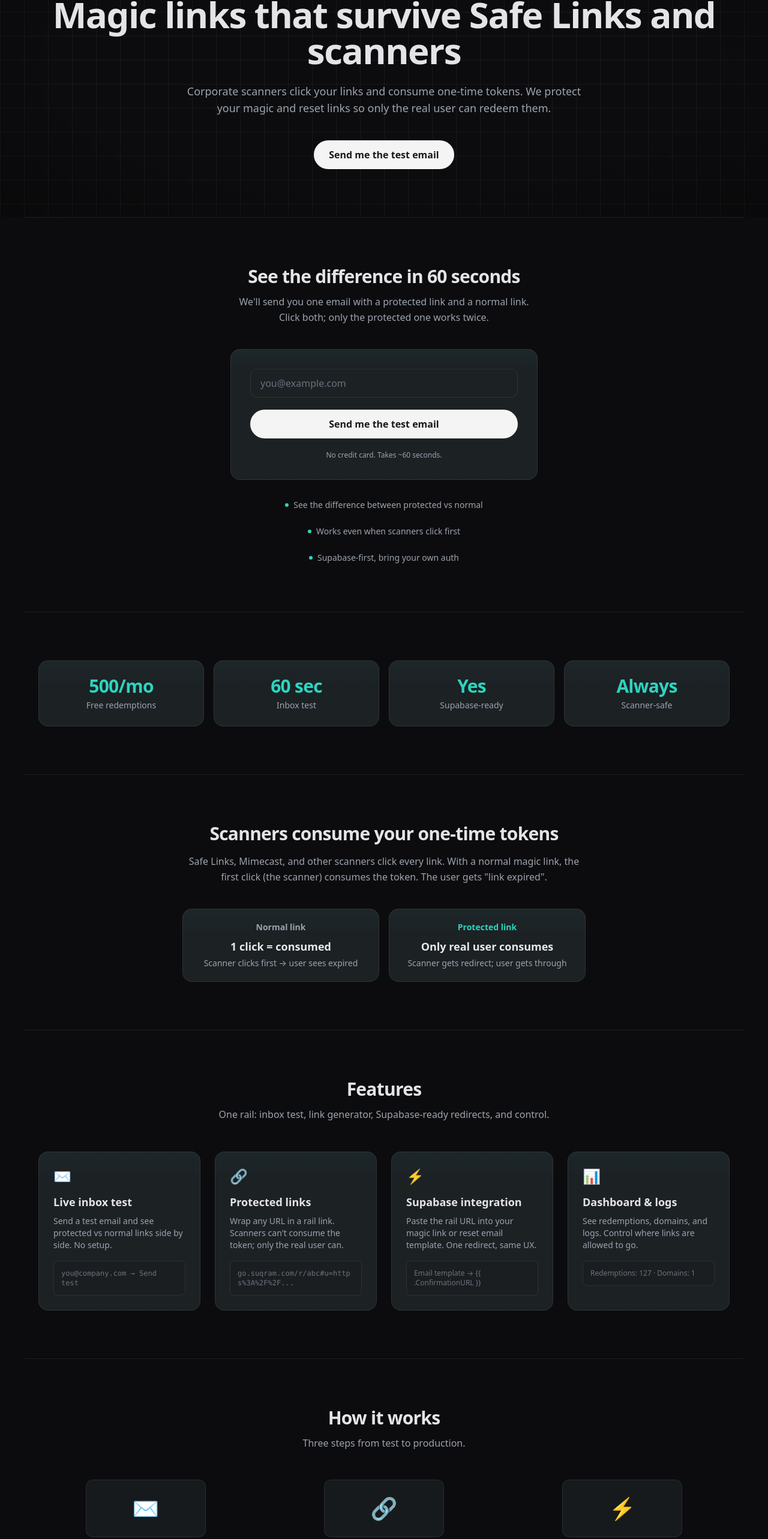
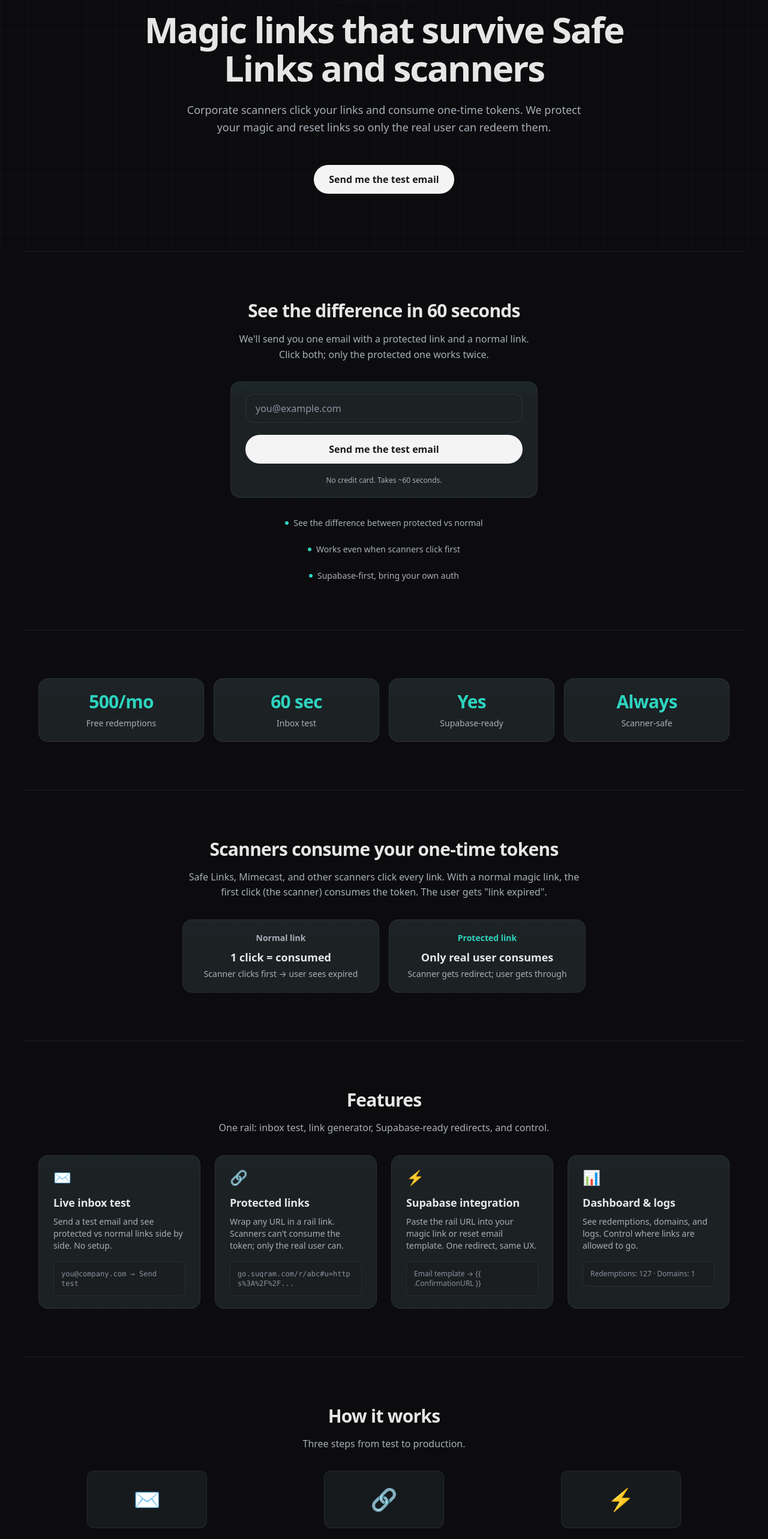
Before and after one commit to macuunamatata/Suqram, a Next.js app in the folder site/: page / in a window 1280 px wide. Shown: the part 205-2771 px from the top of the page at 60% size. Built offline with nearby package versions, Linux system fonts and the light colour scheme.

Commit message:
Polish UI/UX to domained feel

```diff
--- a/site/app/HomeEmailModule.tsx
+++ b/site/app/HomeEmailModule.tsx
@@ -26,7 +26,7 @@ export default function HomeEmailModule() {
   return (
     <div className="mx-auto max-w-lg">
       {/* Primary card: form or success */}
-      <div className="card card-gradient-top p-6 sm:p-8">
+      <div className="card card-padded card-gradient-top">
         {status === "sent" ? (
           <>
             <p className="font-semibold text-[var(--text)]">Check your inbox.</p>
@@ -74,7 +74,7 @@ export default function HomeEmailModule() {
               />
             </div>
             {error && (
-              <p className="text-sm text-[var(--accent)]" role="alert">
+              <p className="text-sm text-error-muted" role="alert">
                 {error}
               </p>
             )}
--- a/site/app/HomeFAQ.tsx
+++ b/site/app/HomeFAQ.tsx
@@ -17,19 +17,19 @@ export default function HomeFAQ({ items }: { items: FAQItem[] }) {
           <button
             type="button"
             onClick={() => setOpenIndex(openIndex === i ? null : i)}
-            className="flex w-full items-center justify-between px-5 py-4 text-left text-sm font-medium text-[var(--text)] hover:bg-[var(--bg2)]/50 transition-colors"
+            className="flex w-full items-center justify-between px-5 py-4 text-left text-sm font-medium text-[var(--text)] hover:bg-[var(--bg2)]/40 transition-colors duration-150 ease-out rounded-t-2xl focus-visible:ring-2 focus-visible:ring-[var(--accent-focus)] focus-visible:ring-offset-2 focus-visible:ring-offset-[var(--surface-elevated)]"
             aria-expanded={openIndex === i}
           >
             <span>{item.q}</span>
             <span
-              className={`shrink-0 text-[var(--muted)] transition-transform ${openIndex === i ? "rotate-180" : ""}`}
+              className={`shrink-0 text-[var(--text-muted)] transition-transform duration-150 ease-out ${openIndex === i ? "rotate-180" : ""}`}
               aria-hidden
             >
               ▼
             </span>
           </button>
           {openIndex === i && (
-            <div className="border-t border-[var(--border)] px-5 py-4 text-sm text-[var(--muted)]">
+            <div className="border-t border-[var(--border)] px-5 py-4 text-sm body-text">
               {item.a}
             </div>
           )}
--- a/site/app/globals.css
+++ b/site/app/globals.css
@@ -2,139 +2,218 @@
 @tailwind components;
 @tailwind utilities;
 
-/* Domained.app-style: centralized theme — near-black, grid + vignette hero, teal accent, off-white CTA. */
+/* Premium polish: domained.app feel — typography, spacing, glass surfaces, restrained interactions. */
 :root {
   /* Base & surfaces */
   --bg: #0c0c0e;
   --surface: #161a1c;
   --surface-elevated: #1c2124;
   --bg2: #1a1e20;
-  --border: rgba(255, 255, 255, 0.08);
-  --border-strong: rgba(255, 255, 255, 0.12);
-  --grid-line: rgba(255, 255, 255, 0.05);
+  --border: rgba(255, 255, 255, 0.07);
+  --border-strong: rgba(255, 255, 255, 0.10);
+  --grid-line: rgba(255, 255, 255, 0.025);
 
-  /* Typography */
-  --text: #e8e8ea;
-  --text-heading: #e4e4e8;
-  --text-muted: #9ca3af;
-  --text-muted-strong: #6b7280;
+  /* Typography — avoid pure #fff; soft off-white + muted gray */
+  --text: #e6e6e8;
+  --text-heading: #e6e6e6;
+  --text-muted: #a8afb8;
+  --text-muted-strong: #8b92a0;
 
   /* Accent & warn */
   --accent: #2dd4bf;
-  --accent-dim: rgba(45, 212, 191, 0.12);
-  --accent-glow: rgba(45, 212, 191, 0.35);
+  --accent-dim: rgba(45, 212, 191, 0.10);
+  --accent-focus: rgba(45, 212, 191, 0.25);
+  --accent-glow: rgba(45, 212, 191, 0.22);
   --warn: #f59e0b;
-  --warn-dim: rgba(245, 158, 11, 0.15);
+  --warn-dim: rgba(245, 158, 11, 0.12);
+  --error-muted: rgba(248, 113, 113, 0.9);
 
-  /* Primary CTA (pill: off-white, dark text — NOT green) */
+  /* Primary CTA */
   --cta-bg: #f4f4f5;
   --cta-text: #18181b;
-  --cta-border: rgba(255, 255, 255, 0.2);
-  --cta-hover-bg: #e4e4e7;
+  --cta-hover-bg: #e8e8ea;
 
-  /* Legacy aliases for existing components */
+  /* Spacing rhythm: 8/12/16/24/32/48/72 */
+  --space-1: 0.25rem;  /* 4 */
+  --space-2: 0.5rem;   /* 8 */
+  --space-3: 0.75rem;  /* 12 */
+  --space-4: 1rem;    /* 16 */
+  --space-6: 1.5rem;  /* 24 */
+  --space-8: 2rem;    /* 32 */
+  --space-12: 3rem;   /* 48 */
+  --space-18: 4.5rem; /* 72 */
+
+  /* Legacy aliases */
   --panel: var(--surface);
   --card: var(--surface-elevated);
   --muted: var(--text-muted);
   --muted-strong: var(--text-muted-strong);
   --ring: var(--accent);
-  --shadow-hover: 0 6px 20px rgba(0, 0, 0, 0.25);
 }
 
 body {
   color: var(--text);
   background: var(--bg);
   font-family: system-ui, -apple-system, BlinkMacSystemFont, "Segoe UI", Roboto, sans-serif;
+  line-height: 1.55;
+  -webkit-font-smoothing: antialiased;
+}
+
+/* Heading hierarchy — consistent sizes and weights */
+h1, h2, h3 {
+  color: var(--text-heading);
+  font-weight: 700;
+}
+
+h1 {
+  letter-spacing: -0.03em;
+  line-height: 1.08;
+  font-size: clamp(2rem, 5vw + 1rem, 3.75rem);
+}
+
+h2 {
+  letter-spacing: -0.02em;
+  line-height: 1.2;
+  font-size: clamp(1.5rem, 2.5vw + 0.5rem, 1.875rem);
+}
+
+h3 {
+  letter-spacing: -0.01em;
+  line-height: 1.3;
+  font-size: 1.125rem;
+}
+
+/* Hero H1 — soft off-white, tight tracking, large clamp, line-height ~1.0–1.1 */
+.hero-h1 {
+  color: var(--text-heading);
+  font-weight: 700;
+  letter-spacing: -0.035em;
+  line-height: 1.06;
+  font-size: clamp(2.25rem, 5.5vw + 1rem, 3.75rem);
+}
+
+/* Body copy — muted gray, line-height ~1.5–1.7 */
+.body-text {
+  color: var(--text-muted);
   line-height: 1.6;
 }
 
-h1, h2, h3 {
-  color: var(--text-heading);
-}
-
 @layer components {
-  /* Cards: dark surface, 1px border, optional very low green wash; hover restrained */
+  /* Cards: glass/dark-surface, 1px low-contrast border, radius 16px, no heavy shadow */
   .card {
-    @apply rounded-2xl border transition-all duration-200;
-    background: linear-gradient(180deg, rgba(45, 212, 191, 0.03) 0%, transparent 40px), var(--surface-elevated);
+    @apply transition-[border-color,box-shadow] duration-150 ease-out;
+    background: linear-gradient(180deg, rgba(45, 212, 191, 0.02) 0%, transparent 32px), var(--surface-elevated);
     border: 1px solid var(--border);
+    border-radius: 16px;
     box-shadow: none;
   }
   .card:hover {
     border-color: var(--border-strong);
-    box-shadow: var(--shadow-hover);
+    box-shadow: 0 4px 24px rgba(0, 0, 0, 0.18);
+  }
+  .card-padded {
+    padding: 1rem 1.25rem; /* 16–20px mobile */
+  }
+  @media (min-width: 640px) {
+    .card-padded {
+      padding: 1.25rem 1.5rem; /* 20–24px desktop */
+    }
   }
   .card-gradient-top {
-    background: linear-gradient(180deg, rgba(45, 212, 191, 0.04) 0%, transparent 32px), var(--surface-elevated);
+    background: linear-gradient(180deg, rgba(45, 212, 191, 0.03) 0%, transparent 28px), var(--surface-elevated);
     border: 1px solid var(--border);
+    border-radius: 16px;
   }
 
-  /* Primary CTA: pill, off-white bg, dark text, subtle border; hover slightly darkens */
+  /* Primary CTA: off-white pill, dark text, no/minimal shadow, subtle hover */
   .btn-hero {
-    @apply inline-flex items-center justify-center rounded-full px-6 py-3 text-base font-semibold transition-all duration-200;
+    @apply inline-flex items-center justify-center rounded-full px-6 py-3 text-base font-semibold;
     height: 48px;
     min-height: 48px;
     background: var(--cta-bg);
     color: var(--cta-text);
-    border: 1px solid var(--cta-border);
+    border: 1px solid rgba(255, 255, 255, 0.15);
+    box-shadow: none;
+    transition: background-color 150ms ease, border-color 150ms ease, transform 150ms ease;
   }
   .btn-hero:hover {
     background: var(--cta-hover-bg);
-    border-color: rgba(255, 255, 255, 0.25);
-    box-shadow: 0 2px 12px rgba(0, 0, 0, 0.15);
+    border-color: rgba(255, 255, 255, 0.2);
+  }
+  .btn-hero:focus-visible {
+    outline: none;
+    box-shadow: 0 0 0 2px var(--bg), 0 0 0 4px var(--accent-focus);
   }
 
-  /* Accent CTA: teal (featured pricing, key actions) */
   .btn-primary {
-    @apply inline-flex items-center justify-center rounded-full px-6 py-3 text-base font-semibold transition-all duration-200;
+    @apply inline-flex items-center justify-center rounded-full px-6 py-3 text-base font-semibold;
     height: 48px;
     min-height: 48px;
     background: var(--accent);
     color: var(--cta-text);
-    border: 1px solid rgba(45, 212, 191, 0.4);
+    border: 1px solid rgba(45, 212, 191, 0.35);
+    transition: filter 150ms ease, box-shadow 150ms ease;
   }
   .btn-primary:hover {
-    box-shadow: 0 0 20px var(--accent-glow);
-    filter: brightness(1.05);
+    filter: brightness(1.04);
+    box-shadow: 0 0 16px var(--accent-glow);
+  }
+  .btn-primary:focus-visible {
+    outline: none;
+    box-shadow: 0 0 0 2px var(--bg), 0 0 0 4px var(--accent-focus);
   }
 
-  /* Secondary: dark surface, border, white text */
   .btn-secondary {
-    @apply inline-flex items-center justify-center rounded-full px-6 py-3 text-base font-semibold transition-all duration-200;
+    @apply inline-flex items-center justify-center rounded-full px-6 py-3 text-base font-semibold;
     height: 48px;
     min-height: 48px;
     color: var(--text);
     background: var(--surface);
     border: 1px solid var(--border-strong);
+    transition: background-color 150ms ease, border-color 150ms ease;
   }
   .btn-secondary:hover {
     background: var(--surface-elevated);
-    border-color: var(--text-muted);
+    border-color: rgba(255, 255, 255, 0.12);
+  }
+  .btn-secondary:focus-visible {
+    outline: none;
+    box-shadow: 0 0 0 2px var(--bg), 0 0 0 4px var(--accent-focus);
   }
 
   .btn-ghost {
-    @apply inline-flex items-center justify-center rounded-full px-6 py-3 text-base font-semibold transition-all duration-200;
+    @apply inline-flex items-center justify-center rounded-full px-6 py-3 text-base font-semibold;
     height: 48px;
     min-height: 48px;
     color: var(--text);
     background: transparent;
     border: 1px solid var(--border-strong);
+    transition: background-color 150ms ease, border-color 150ms ease;
   }
   .btn-ghost:hover {
     background: rgba(255, 255, 255, 0.04);
     border-color: var(--text-muted);
   }
+  .btn-ghost:focus-visible {
+    outline: none;
+    box-shadow: 0 0 0 2px var(--bg), 0 0 0 4px var(--accent-focus);
+  }
 
   .link-accent {
-    @apply font-medium transition-colors;
+    @apply font-medium transition-colors duration-150 ease-out;
     color: var(--accent);
   }
   .link-accent:hover {
-    filter: brightness(1.15);
+    filter: brightness(1.12);
     text-decoration: underline;
   }
+  .link-accent:focus-visible {
+    outline: none;
+    border-radius: 4px;
+    box-shadow: 0 0 0 2px var(--accent-focus);
+  }
 
-  /* Badge: "Lifetime Deal Available" style — dark capsule, border, teal dot with glow, teal text */
+  /* Pills */
   .pill-hero {
     @apply inline-flex items-center gap-2 rounded-full px-3 py-1.5 text-xs font-medium;
     background: var(--surface);
@@ -146,40 +225,43 @@ h1, h2, h3 {
     height: 6px;
     border-radius: 50%;
     background: var(--accent);
-    box-shadow: 0 0 8px var(--accent-glow);
+    box-shadow: 0 0 6px var(--accent-glow);
   }
-
   .pill {
     @apply inline-flex items-center rounded-full px-3 py-1 text-xs font-medium;
-    background: rgba(255, 255, 255, 0.06);
+    background: rgba(255, 255, 255, 0.05);
     color: var(--text-muted);
     border: 1px solid var(--border);
   }
-
   .pill-accent {
     @apply inline-flex items-center rounded-full px-3 py-1 text-xs font-medium;
     background: var(--accent-dim);
     color: var(--accent);
-    border: 1px solid rgba(45, 212, 191, 0.3);
+    border: 1px solid rgba(45, 212, 191, 0.25);
   }
-
   .pill-warn {
     @apply inline-flex items-center rounded-full px-3 py-1 text-xs font-medium;
     background: var(--warn-dim);
     color: var(--warn);
-    border: 1px solid rgba(245, 158, 11, 0.35);
+    border: 1px solid rgba(245, 158, 11, 0.28);
   }
 
+  /* Inputs: dark surface, subtle border, soft teal focus ring */
   .input-base {
-    @apply block w-full rounded-xl border px-4 py-3 text-[var(--text)] placeholder-[var(--text-muted-strong)] transition-all duration-200;
+    @apply block w-full rounded-xl border px-4 py-3 text-[var(--text)] placeholder-[var(--text-muted-strong)] transition-[border-color,box-shadow] duration-150 ease-out;
     height: 48px;
     background: var(--surface-elevated);
     border: 1px solid var(--border);
+    border-radius: 14px;
   }
   .input-base:focus {
-    @apply outline-none;
+    outline: none;
     border-color: var(--accent);
     box-shadow: 0 0 0 3px var(--accent-dim);
+  }
+  .input-base:focus-visible {
+    outline: none;
+    box-shadow: 0 0 0 2px var(--bg), 0 0 0 4px var(--accent-focus);
   }
 
   .prose-muted {
@@ -190,7 +272,7 @@ h1, h2, h3 {
     border-top: 1px solid var(--border);
   }
 
-  /* Hero area: grid + vignette applied via .hero-bg */
+  /* Hero: extremely subtle grid + soft vignette (no obvious circles) */
   .hero-bg {
     position: relative;
     background-color: var(--bg);
@@ -204,7 +286,7 @@ h1, h2, h3 {
     background-image:
       linear-gradient(var(--grid-line) 1px, transparent 1px),
       linear-gradient(90deg, var(--grid-line) 1px, transparent 1px);
-    background-size: 40px 40px;
+    background-size: 48px 48px;
   }
   .hero-bg::after {
     content: "";
@@ -212,8 +294,9 @@ h1, h2, h3 {
     inset: 0;
     pointer-events: none;
     z-index: 0;
-    background: radial-gradient(ellipse 80% 60% at 50% -10%, rgba(255, 255, 255, 0.04) 0%, transparent 50%),
-                radial-gradient(ellipse 100% 100% at 50% 50%, transparent 40%, rgba(0, 0, 0, 0.5) 100%);
+    background:
+      radial-gradient(ellipse 120% 80% at 50% -15%, rgba(255, 255, 255, 0.03) 0%, transparent 55%),
+      radial-gradient(ellipse 140% 120% at 50% 50%, transparent 50%, rgba(0, 0, 0, 0.35) 100%);
   }
   .hero-bg > * {
     position: relative;
@@ -231,4 +314,17 @@ h1, h2, h3 {
   .text-warn {
     color: var(--warn);
   }
+  .text-error-muted {
+    color: var(--error-muted);
+  }
 }
+
+/* Global focus-visible: thin ring, premium (not neon). Buttons/inputs define their own; this catches bare links. */
+*:focus-visible {
+  outline: none;
+}
+
+a:not([class*="btn"]):focus-visible {
+  border-radius: 6px;
+  box-shadow: 0 0 0 2px var(--bg), 0 0 0 4px var(--accent-focus);
+}
--- a/site/app/layout.tsx
+++ b/site/app/layout.tsx
@@ -49,7 +49,7 @@ export default function RootLayout({
                 <a
                   key={href}
                   href={href}
-                  className="text-sm text-[var(--muted)] transition-colors hover:text-[var(--text)]"
+                  className="text-sm text-[var(--muted)] transition-colors duration-150 ease-out hover:text-[var(--text)]"
                 >
                   {label}
                 </a>
@@ -79,7 +79,7 @@ export default function RootLayout({
                     href={href}
                     target={external ? "_blank" : undefined}
                     rel={external ? "noopener noreferrer" : undefined}
-                    className="text-xs text-[var(--muted)] transition-colors hover:text-[var(--text)]"
+                    className="text-xs text-[var(--muted)] transition-colors duration-150 ease-out hover:text-[var(--text)]"
                   >
                     {label}
                   </a>
--- a/site/app/page.tsx
+++ b/site/app/page.tsx
@@ -140,25 +140,26 @@ const FAQ_ITEMS = [
 ];
 
 const CONTAINER = "mx-auto max-w-[1200px] px-4 sm:px-6";
-const SECTION_PY = "py-16 sm:py-20";
+const SECTION_PY = "py-12 sm:py-20";
+const HERO_PY = "py-16 sm:py-24";
 
 export default function HomePage() {
   return (
     <>
-      {/* Hero: near-black + subtle grid (4–6% opacity) + soft vignette/spotlight */}
-      <section className={`hero-bg ${SECTION_PY}`}>
+      {/* Hero: generous spacing, calm premium feel */}
+      <section className={`hero-bg ${HERO_PY}`}>
         <div className={`${CONTAINER} text-center`}>
           <p className="pill-hero inline-flex items-center gap-2 text-xs">
             <span className="pill-hero-dot" aria-hidden />
             Auth links that don&apos;t break in corporate inboxes
           </p>
-          <h1 className="mt-6 text-4xl font-bold tracking-tight text-[var(--text-heading)] sm:text-5xl lg:text-6xl leading-[1.15]">
+          <h1 className="hero-h1 mt-8 max-w-4xl mx-auto">
             Magic links that survive Safe Links and scanners
           </h1>
-          <p className="mt-6 max-w-2xl mx-auto text-lg text-[var(--text-muted)]">
+          <p className="mt-6 max-w-2xl mx-auto text-lg body-text leading-relaxed">
             Corporate scanners click your links and consume one-time tokens. We protect your magic and reset links so only the real user can redeem them.
           </p>
-          <div className="mt-10">
+          <div className="mt-12">
             <a href="#try" className="btn-hero">
               Send me the test email
             </a>
@@ -172,10 +173,10 @@ export default function HomePage() {
           <h2 className="text-2xl font-bold tracking-tight text-[var(--text-heading)] sm:text-3xl">
             See the difference in 60 seconds
           </h2>
-          <p className="mt-3 text-[var(--text-muted)]">
+          <p className="mt-4 text-[var(--text-muted)] leading-relaxed">
             We&apos;ll send you one email with a protected link and a normal link. Click both; only the protected one works twice.
           </p>
-          <div className="mt-10">
+          <div className="mt-8">
             <HomeEmailModule />
           </div>
         </div>
@@ -187,12 +188,12 @@ export default function HomePage() {
           {STATS.map(({ label, value }) => (
             <div
               key={label}
-              className="card p-6 text-center"
+              className="card card-padded text-center"
             >
               <p className="text-2xl font-bold tracking-tight text-accent sm:text-3xl">
                 {value}
               </p>
-              <p className="mt-1 text-sm text-[var(--text-muted)]">{label}</p>
+              <p className="mt-2 text-sm text-[var(--text-muted)]">{label}</p>
             </div>
           ))}
         </div>
@@ -203,16 +204,16 @@ export default function HomePage() {
         <h2 className="text-2xl font-bold tracking-tight text-[var(--text-heading)] sm:text-3xl text-center">
           Scanners consume your one-time tokens
         </h2>
-        <p className="mt-4 max-w-2xl mx-auto text-center text-[var(--text-muted)]">
+        <p className="mt-4 max-w-2xl mx-auto text-center body-text">
           Safe Links, Mimecast, and other scanners click every link. With a normal magic link, the first click (the scanner) consumes the token. The user gets &quot;link expired&quot;.
         </p>
-        <div className="mt-10 flex flex-col sm:flex-row items-stretch justify-center gap-4 max-w-2xl mx-auto">
-          <div className="card flex-1 p-5 text-center">
+        <div className="mt-8 flex flex-col sm:flex-row items-stretch justify-center gap-4 max-w-2xl mx-auto">
+          <div className="card card-padded flex-1 text-center">
             <p className="text-sm font-semibold text-[var(--text-muted)]">Normal link</p>
             <p className="mt-2 text-lg font-bold text-[var(--text)]">1 click = consumed</p>
             <p className="mt-1 text-sm text-[var(--text-muted)]">Scanner clicks first → user sees expired</p>
           </div>
-          <div className="card flex-1 p-5 text-center border-[var(--accent)]/40 bg-[var(--accent-dim)]/30">
+          <div className="card card-padded flex-1 text-center border-[var(--accent)]/30 bg-[var(--accent-dim)]/20">
             <p className="text-sm font-semibold text-accent">Protected link</p>
             <p className="mt-2 text-lg font-bold text-[var(--text)]">Only real user consumes</p>
             <p className="mt-1 text-sm text-[var(--text-muted)]">Scanner gets redirect; user gets through</p>
@@ -225,12 +226,12 @@ export default function HomePage() {
         <h2 className="text-2xl font-bold tracking-tight text-[var(--text-heading)] sm:text-3xl text-center">
           Features
         </h2>
-        <p className="mt-3 max-w-xl mx-auto text-center text-[var(--text-muted)]">
+        <p className="mt-4 max-w-xl mx-auto text-center body-text">
           One rail: inbox test, link generator, Supabase-ready redirects, and control.
         </p>
-        <div className="mt-12 grid gap-6 sm:grid-cols-2 lg:grid-cols-4">
+        <div className="mt-8 grid gap-4 sm:gap-6 sm:grid-cols-2 lg:grid-cols-4">
           {FEATURES.map(({ title, copy, icon, mock }) => (
-            <div key={title} className="card p-6">
+            <div key={title} className="card card-padded">
               <span className="text-2xl" aria-hidden>{icon}</span>
               <h3 className="mt-3 text-lg font-semibold text-[var(--text-heading)]">{title}</h3>
               <p className="mt-2 text-sm text-[var(--text-muted)]">{copy}</p>
@@ -245,10 +246,10 @@ export default function HomePage() {
         <h2 className="text-2xl font-bold tracking-tight text-[var(--text-heading)] sm:text-3xl text-center">
           How it works
         </h2>
-        <p className="mt-3 max-w-xl mx-auto text-center text-[var(--text-muted)]">
+        <p className="mt-4 max-w-xl mx-auto text-center body-text">
           Three steps from test to production.
         </p>
-        <div className="mt-12 grid gap-10 sm:grid-cols-3">
+        <div className="mt-8 grid gap-8 sm:grid-cols-3">
           {STEPS.map(({ title, copy, illustration }, i) => (
             <div key={i} className="text-center">
               <div className="mx-auto w-full max-w-[200px]">{illustration}</div>
@@ -265,14 +266,14 @@ export default function HomePage() {
         <h2 className="text-2xl font-bold tracking-tight text-[var(--text-heading)] sm:text-3xl text-center">
           Pricing
         </h2>
-        <p className="mt-3 max-w-xl mx-auto text-center text-[var(--text-muted)]">
+        <p className="mt-4 max-w-xl mx-auto text-center body-text">
           You only pay for successful redemptions. No charge when a scanner clicks.
         </p>
-        <div className="mt-12 grid gap-6 sm:grid-cols-3 max-w-4xl mx-auto">
+        <div className="mt-8 grid gap-4 sm:gap-6 sm:grid-cols-3 max-w-4xl mx-auto">
           {PRICING_TIERS.map((tier) => (
             <div
               key={tier.name}
-              className={`card relative p-6 sm:p-8 ${tier.featured ? "border-[var(--accent)]" : ""}`}
+              className={`card card-padded relative ${tier.featured ? "border-[var(--accent)]/50" : ""}`}
             >
               {tier.featured && tier.pill && (
                 <span className="absolute -top-3 left-1/2 -translate-x-1/2 pill-accent">
@@ -301,13 +302,13 @@ export default function HomePage() {
         <h2 className="text-2xl font-bold tracking-tight text-[var(--text-heading)] sm:text-3xl text-center">
           FAQ
         </h2>
-        <div className="mt-12">
+        <div className="mt-8">
           <HomeFAQ items={FAQ_ITEMS} />
         </div>
       </section>
 
       {/* ThemePreview: accent, warn, surface, CTA — for palette verification */}
-      <section className={`section-border py-8 ${CONTAINER}`} aria-hidden>
+      <section className={`section-border py-12 ${CONTAINER}`} aria-hidden>
         <div className="flex flex-wrap items-center justify-center gap-6 rounded-xl border border-[var(--border)] bg-[var(--surface)]/50 p-6">
           <span className="flex items-center gap-2 text-sm text-[var(--text-muted)]">
             <span className="pill-hero-dot" />
@@ -323,11 +324,11 @@ export default function HomePage() {
 
       {/* Final CTA */}
       <section className={`section-border ${SECTION_PY} ${CONTAINER}`}>
-        <div className="max-w-2xl mx-auto text-center card p-10 sm:p-12">
-          <h2 className="text-2xl font-bold tracking-tight text-[var(--text)] sm:text-3xl">
+        <div className="max-w-2xl mx-auto text-center card p-8 sm:p-10">
+          <h2 className="text-2xl font-bold tracking-tight text-[var(--text-heading)] sm:text-3xl">
             Ready to try?
           </h2>
-          <p className="mt-3 text-[var(--text-muted)]">
+          <p className="mt-4 body-text">
             Run the inbox test or go straight to generating protected links.
           </p>
           <div className="mt-8 flex flex-col sm:flex-row items-center justify-center gap-4">
```
